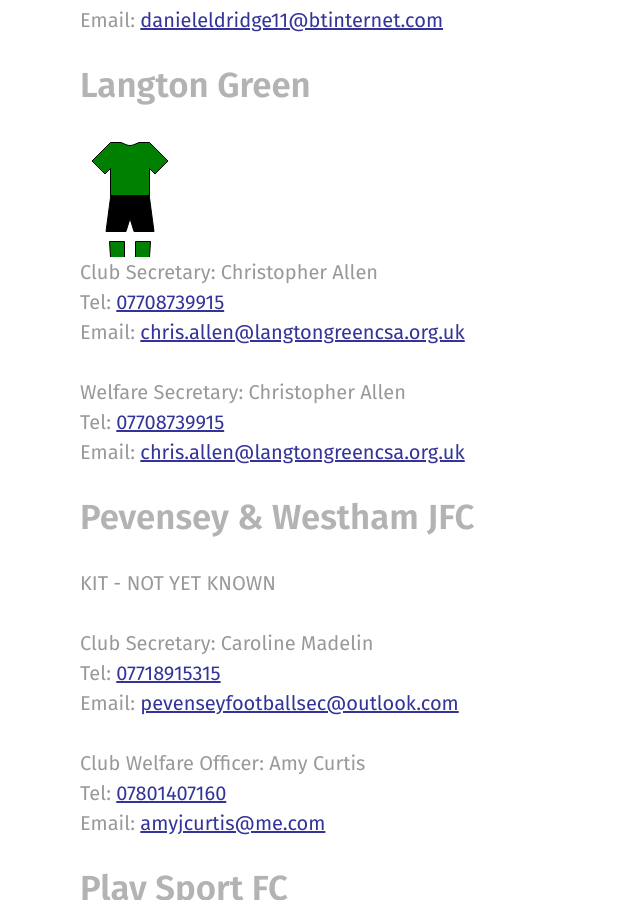
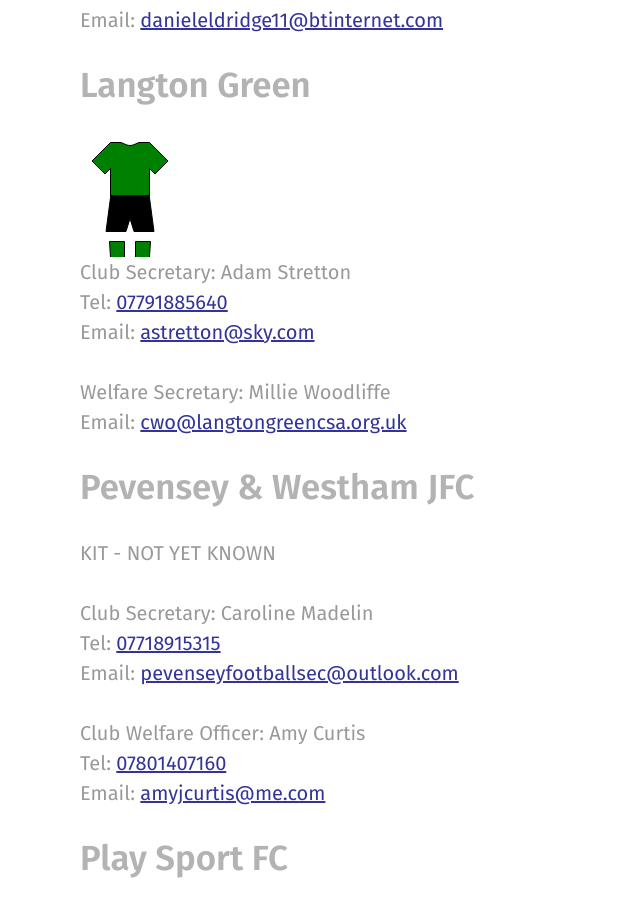
Before and after one commit to rotherleague/Rother, a Jekyll site: the page built from clubs.md, in a window 1280 px wide and 900 px high, scrolled down 9345 px. Shown: the whole window, without its empty margins (0-640 px from the left). Built offline with Jekyll 4.4.1, drawn with Linux system fonts in a browser that asks for light colours; nearby versions of some CDN libraries.

Commit message:
Update langton_green.html

```diff
--- a/_includes/clubs/langton_green.html
+++ b/_includes/clubs/langton_green.html
@@ -4,13 +4,12 @@
 <p>{% include kit.html top="#008000" top2="#008000" shorts="#000000" socks="#008000" %}
 
 <p>
-	Club Secretary: Christopher Allen<br>
-	Tel: <a href="tel:07708739915">07708739915</a><br>
-	Email: <a href="mailto:chris.allen@langtongreencsa.org.uk">chris.allen@langtongreencsa.org.uk</a>
+	Club Secretary: Adam Stretton<br>
+	Tel: <a href="tel:07791885640">07791885640</a><br>
+	Email: <a href="mailto:astretton@sky.com">astretton@sky.com</a>
 </p>
 
 <p>
-	Welfare Secretary: Christopher Allen<br>
-	Tel: <a href="tel:07708739915">07708739915</a><br>
-	Email: <a href="mailto:chris.allen@langtongreencsa.org.uk">chris.allen@langtongreencsa.org.uk</a>
+	Welfare Secretary: Millie Woodliffe<br>
+	Email: <a href="mailto:cwo@langtongreencsa.org.uk">cwo@langtongreencsa.org.uk</a>
 </p>
```
